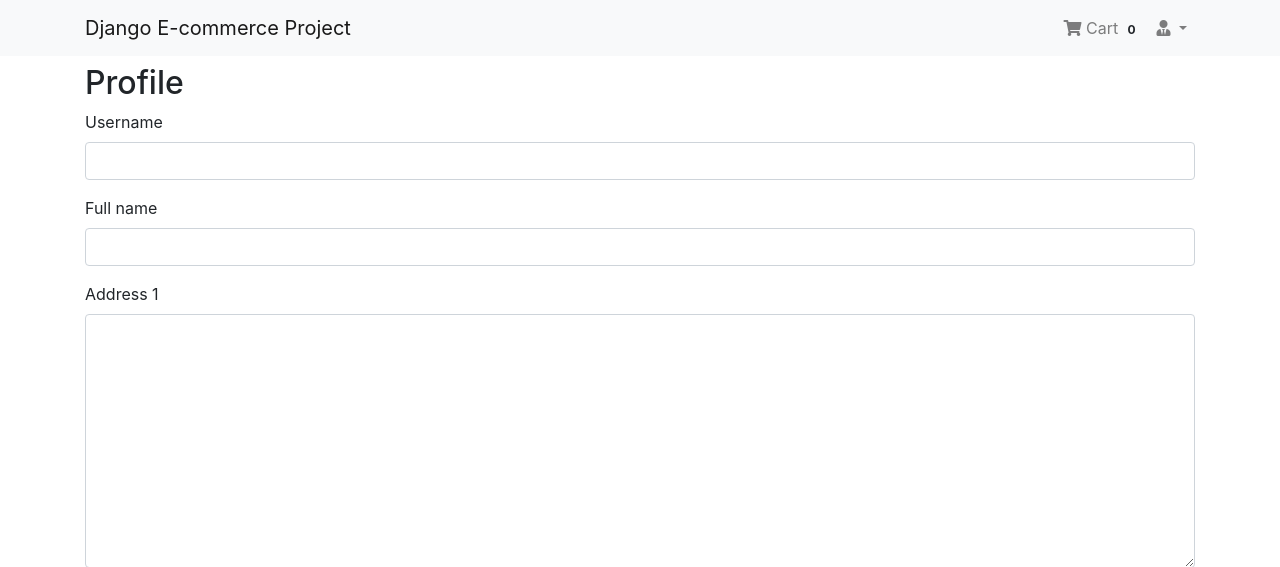
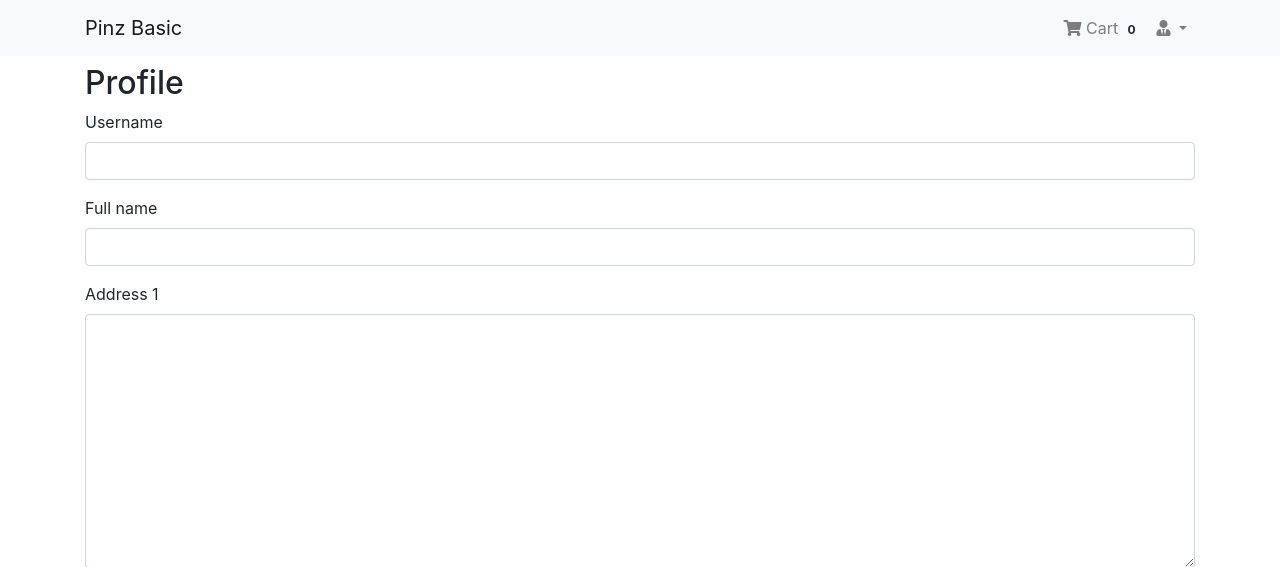
Before and after one commit to sifurr/basic-ecommerce-prject-with-django, a Django app: page /account/profile/ in a window 1280 px wide. Shown: the top 567 px of the page. Run offline with Django 3.2, Linux system fonts and the light colour scheme; the visitor is signed in with stand-in values (Sample User, id 1); data comes from the database, SQL or seed files in the repository; data that the repository does not hold is empty; some libraries are stand-ins or nearby versions.

Commit message:
basic site for test

```diff
--- a/templates/navbar.html
+++ b/templates/navbar.html
@@ -1,7 +1,7 @@
 {% load cart_tag %}
 <nav class="navbar navbar-expand-lg navbar-light bg-light">
     <div class="container">
-        <a class="navbar-brand" href="{% url 'app_shop:home' %}">Django E-commerce Project</a>
+        <a class="navbar-brand" href="{% url 'app_shop:home' %}">Pinz Basic</a>
         <button type="button" class="navbar-toggler" data-toggle="collapse" data-target="#navbarNav"
             aria-controls="navbarNav" aria-expanded="false" aria-label="Toggle navigation"><span
                 class="navbar-toggler-icon"></span>
```
Also changed, not shown: requirements.txt (+18 -7 lines).
